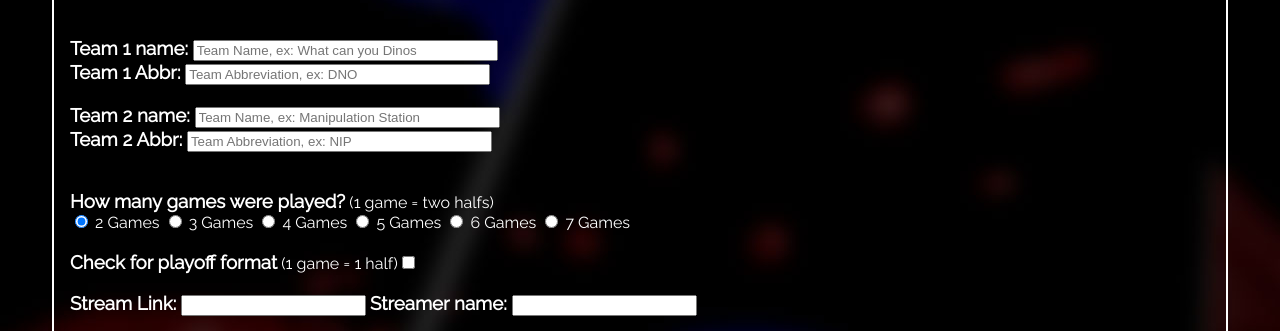
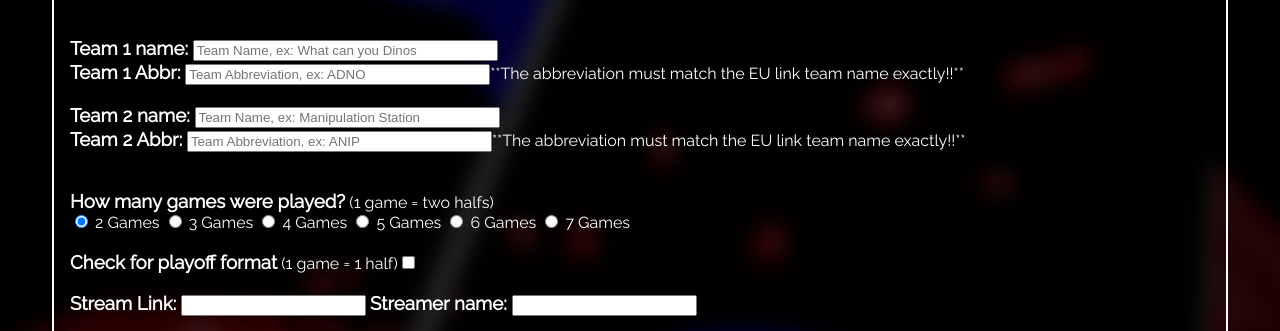
Before and after one commit to MoonRiverTP/MoonRiverTP.github.io, a plain HTML site: page index.html in a window 1280 px wide. Shown: the part 237-568 px from the top of the page. Drawn offline with Linux system fonts and the light colour scheme.

Commit message:
Update index.html
friendly changes

```diff
--- a/index.html
+++ b/index.html
@@ -54,12 +54,12 @@
                   <form id="wireform">
                      <h3>Team 1 name: </h3><input size="35" type="text" id="t1n" placeholder="Team Name, ex: What can you Dinos">
                      <br>
-                     <h3>Team 1 Abbr: </h3><input size="35" type="text" id="t1a" placeholder="Team Abbreviation, ex: DNO">
+                     <h3>Team 1 Abbr: </h3><input size="35" type="text" id="t1a" placeholder="Team Abbreviation, ex: ADNO">**The abbreviation must match the EU link team name exactly!!**
                      <br>
                      <br>
                      <h3>Team 2 name: </h3><input size="35" type="text" id="t2n" placeholder="Team Name, ex: Manipulation Station">
                      <br>
-                     <h3>Team 2 Abbr: </h3><input size="35" type="text" id="t2a" placeholder="Team Abbreviation, ex: NIP">
+                     <h3>Team 2 Abbr: </h3><input size="35" type="text" id="t2a" placeholder="Team Abbreviation, ex: ANIP">**The abbreviation must match the EU link team name exactly!!**
                      <br>
                      <br>
                      <br>
```
